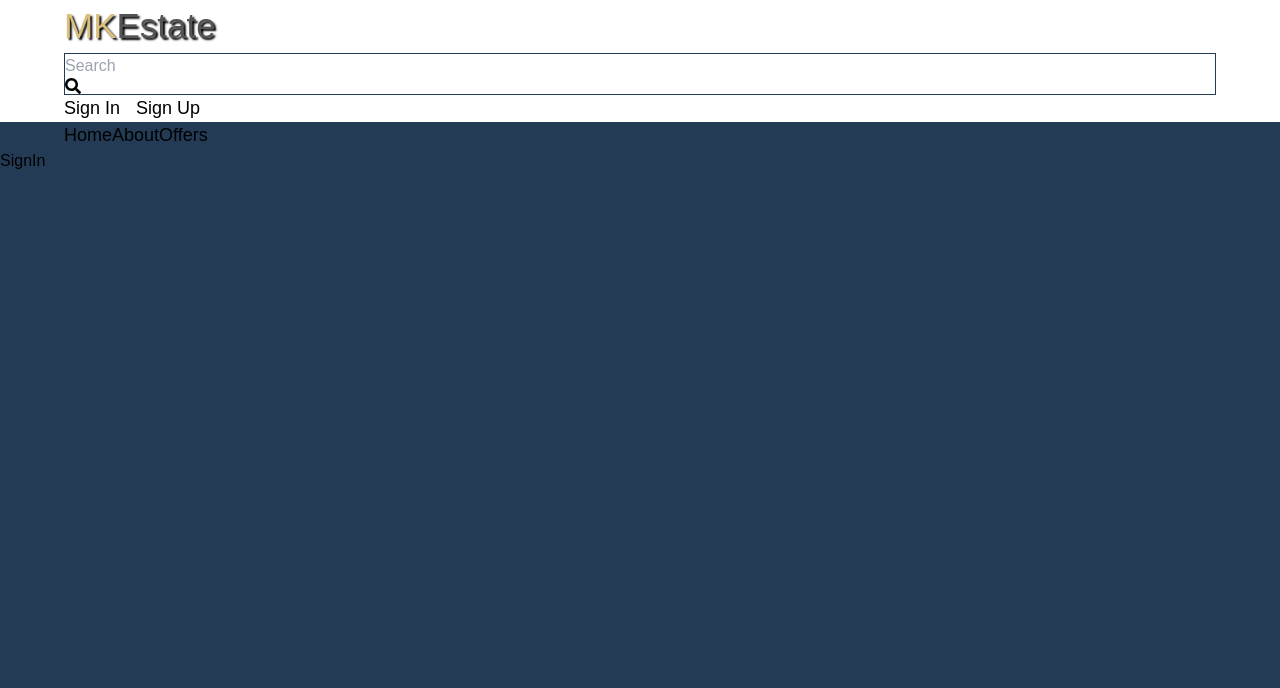
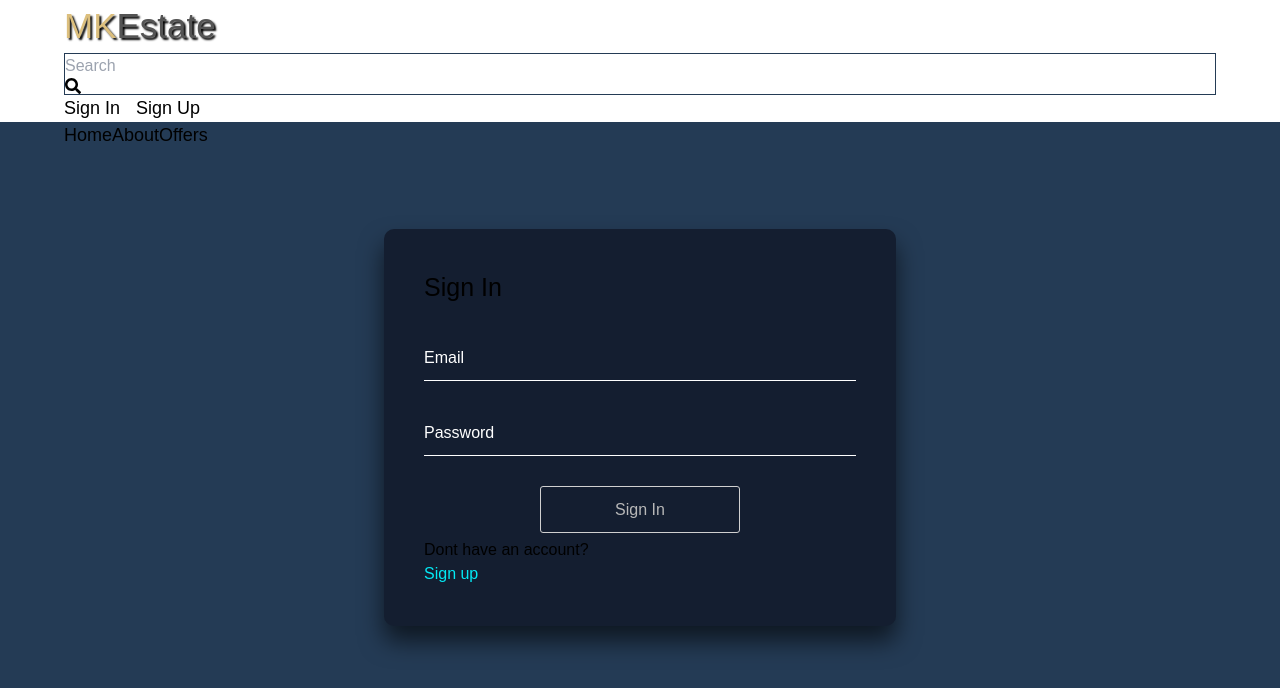
Before and after one commit to Moulouk321/mern-estate, a React (Vite) app in the folder client/: page /sign-in in a window 1280 px wide. Shown: the top 688 px of the page. Built offline with nearby package versions, Linux system fonts and the light colour scheme.

Commit message:
Complete Sign in Pgae Functionality

```diff
--- a/client/src/pages/signin/SignIn.jsx
+++ b/client/src/pages/signin/SignIn.jsx
@@ -1,8 +1,73 @@
-import React from 'react'
+import React, { useState } from 'react'
+import { Link, useNavigate } from 'react-router-dom'
+import './signin.css'
 
 const SignIn = () => {
+  const [formData, setFormData] = useState({})
+  const [error, setError] = useState(null)
+  const [loading, setLoading] = useState(false)
+  const navigate = useNavigate()
+
+  const handleChange = (e) => {
+    setFormData(
+      {
+        ...formData, [e.target.id]: e.target.value
+      }
+    )
+  }
+
+  const handleSubmit = async (e) => {
+    e.preventDefault(); //to prevent refreshing the page after clicking submit
+    try {
+      setLoading(true)
+      const res = await fetch('api/auth/signin',
+      {
+        method: 'POST',
+        headers: {
+          'Content-Type': 'application/json'
+        },
+        body: JSON.stringify(formData)
+      })
+      const data = await res.json()
+      if(data.success === false){
+        setLoading(false)
+        setError(data.message)
+        return;
+      }
+      setLoading(false)
+      setError(null)
+      navigate('/')
+    } catch (error) {
+      setLoading(false)
+      setError(error.message)
+    }
+  }
   return (
-    <div>SignIn</div>
+    <div className='estate__signin back-darkest'>
+      {/* <div className='estate__signin-content'> */}
+      <h1 className='estate__signin-content_title text-white text-center font-semibold fs-30'>Sign In</h1>
+      <form onSubmit={handleSubmit} className='estate__signin-content_form'>
+        <div className='estate__signin-content_form-box'>
+          <input type="email" name='email' id="email" className='fs-16 text-white' onChange={handleChange} required  />
+          <label>Email</label>
+        </div>
+        <div className='estate__signin-content_form-box'>
+          <input type="password" name='password' id="password" className='fs-16 text-white' onChange={handleChange} required  />
+          <label>Password</label>
+        </div>
+        <div className='estate__signin-content_form-box_submit'>
+          <button disabled={loading} className='text-white fs-16 signup-in-button disabled:text-gray-700'>
+          {loading ? 'loading...' : 'Sign In'}
+          </button>
+        </div>
+      </form>
+      {/* </div> */}
+      <div className='text-center my-2 flex justify-center items-center'>
+        <p className='text-white my-1 italic'>Dont have an account?</p>
+        <Link to='/sign-up' className=' italic color-light-blue'>Sign up</Link>
+      </div>
+      {error && <p className='text-red-500 mt-5'> { error } </p>}
+    </div>
   )
 }
 
--- a/client/src/pages/signin/signin.css
+++ b/client/src/pages/signin/signin.css
@@ -0,0 +1,27 @@
+.estate__signin{width: 40%;padding: 40px;box-sizing: border-box;box-shadow: 0 15px 25px rgba(0,0,0,.6);
+    border-radius: 10px;margin: 5rem auto;}
+.estate__signin-content_title{margin: 0 0 30px;padding: 0;}
+.estate__signin-content_form-box{position: relative;}
+.estate__signin-content_form-box input{width: 100%;padding: 10px 0;margin-bottom: 30px;border: none;
+    border-bottom: 1px solid #fff;outline: none;background: transparent;}
+.estate__signin-content_form-box label{position: absolute;top: 0;left: 0;padding: 10px 0;font-size: 16px;
+    color: #fff;pointer-events: none;transition: .5s;}
+.estate__signin-content_form-box input:focus ~ label, .estate__signin-content_form-box input:valid ~ label{
+    top: -20px;left: 0;color: #03e9f4;font-size: 12px;
+}
+.estate__signin-content_form-box_submit{display: flex;justify-content: center;align-items: center;}
+
+
+/* @media screen and (max-width:1440px){
+    .estate__signin{width: 35%;}
+} */
+@media screen and (max-width:1024px){
+    .estate__signin{width: 55%;}
+    .estate__signin-content_form-box label{font-size: 15px;}
+}
+@media screen and (max-width:767px){
+    .estate__signin{width: 75%;}
+}
+@media screen and (max-width:520px){
+    .estate__signin{width: 90%;padding: 20px;}
+}
--- a/client/src/pages/signup/SignUp.jsx
+++ b/client/src/pages/signup/SignUp.jsx
@@ -15,7 +15,7 @@ const SignUp = () => {
       }
     )
   }
-  // console.log(formData)
+
   const handleSubmit = async (e) => {
     e.preventDefault(); //to prevent refreshing the page after clicking submit
     try {
@@ -69,7 +69,7 @@ const SignUp = () => {
       {/* </div> */}
       <div className='text-center my-2 flex justify-center items-center'>
         <p className='text-white my-1 italic'>Already have an account?</p>
-        <Link to='/sign-in' className=' italic color-light-blue'>Sign In</Link>
+        <Link to='/sign-in' className=' italic color-light-blue'>Sign in</Link>
       </div>
       {error && <p className='text-red-500 mt-5'> { error } </p>}
     </div>
```
